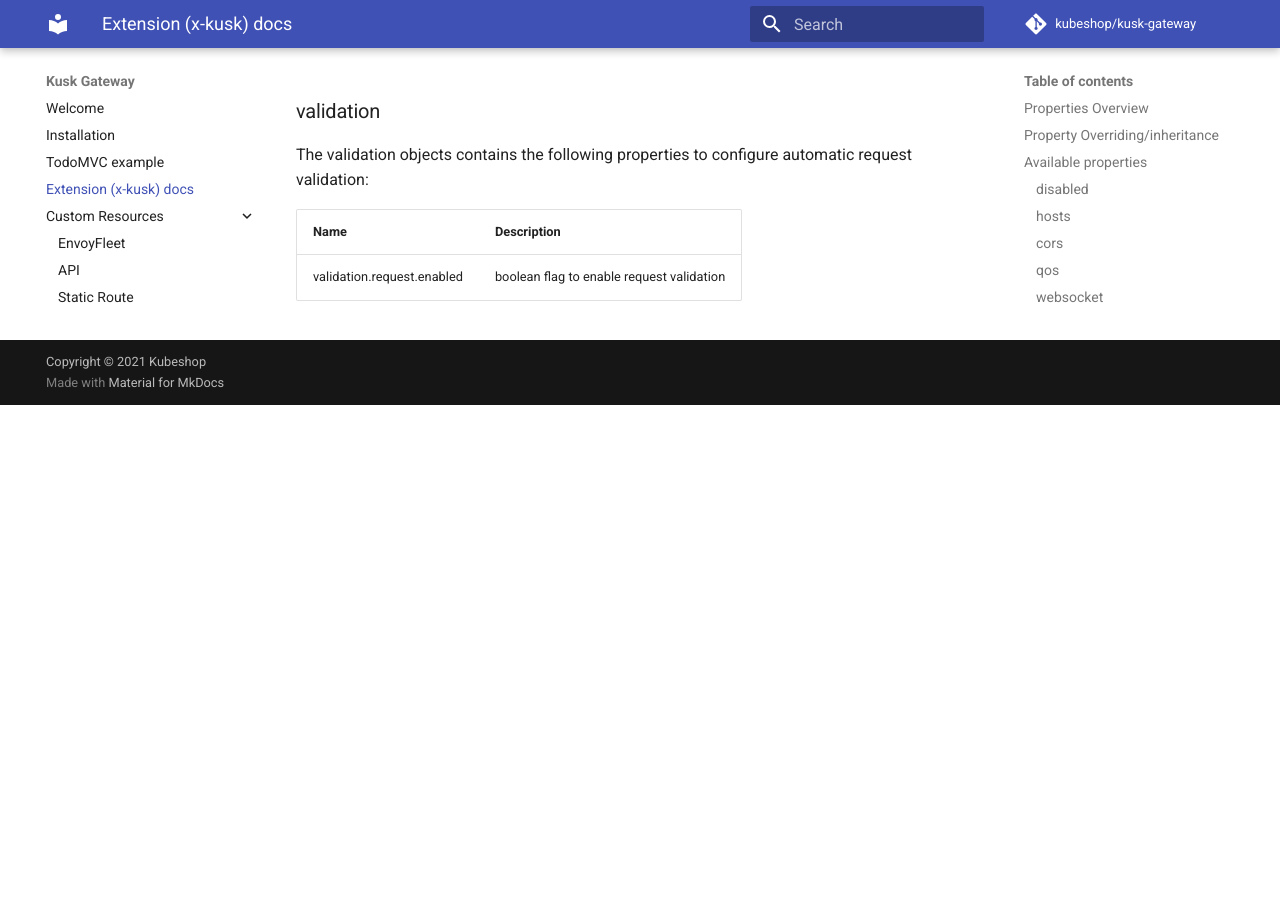
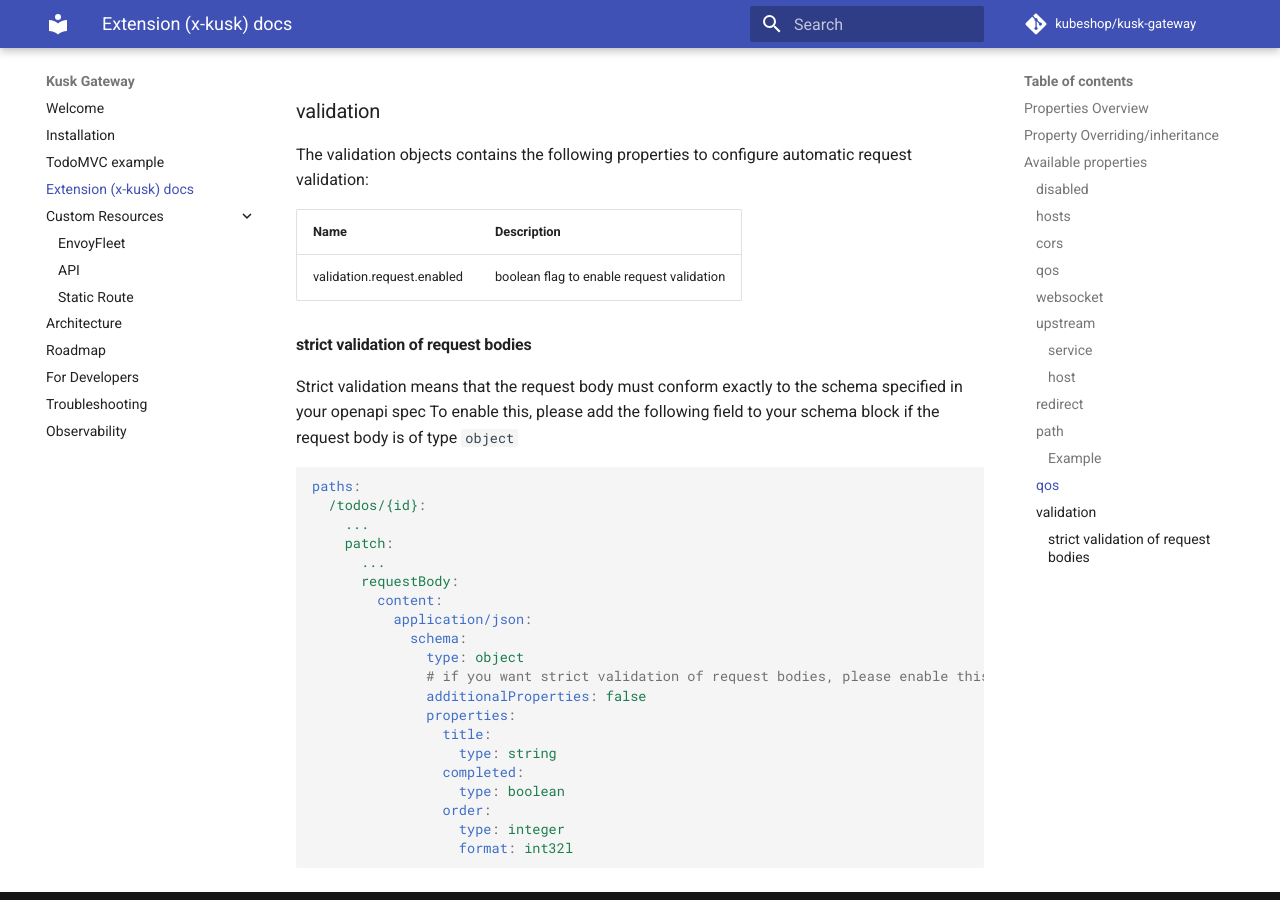
Before and after one commit to kubeshop/kusk-gateway, an MkDocs documentation site: the page built from docs/extension.md, in a window 1280 px wide and 900 px high, scrolled down 6527 px. Built offline with MkDocs 1.6.1 and Material for MkDocs 9.7.7, drawn with Linux system fonts in a browser that asks for light colours; comment, search, counter and statistics services are not loaded; before the commit the page ends 6932 px from its top, so only the background shows below that.

Commit message:
add additionalProperties field to spec to show example of how kusk-gateway validation proxy can implement strict request body validation (#217)
* add additionalProperties field to spec to show example of how kusk-gateway validation proxy can implement strict request body validation

* strict validation docs

````diff
--- a/docs/extension.md
+++ b/docs/extension.md
@@ -259,3 +259,30 @@
 | Name                       | Description                               |
 |----------------------------|-------------------------------------------|
 | validation.request.enabled | boolean flag to enable request validation |
+
+#### strict validation of request bodies
+Strict validation means that the request body must conform exactly to the schema specified in your openapi spec
+To enable this, please add the following field to your schema block if the request body is of type `object`
+
+```yaml
+paths:
+  /todos/{id}:
+    ...
+    patch:
+      ...
+      requestBody:
+        content:
+          application/json:
+            schema:
+              type: object
+              # if you want strict validation of request bodies, please enable this option in your OpenAPI file
+              additionalProperties: false
+              properties:
+                title:
+                  type: string
+                completed:
+                  type: boolean
+                order:
+                  type: integer
+                  format: int32l
+```
````
Also changed, not shown: 2 other files.
